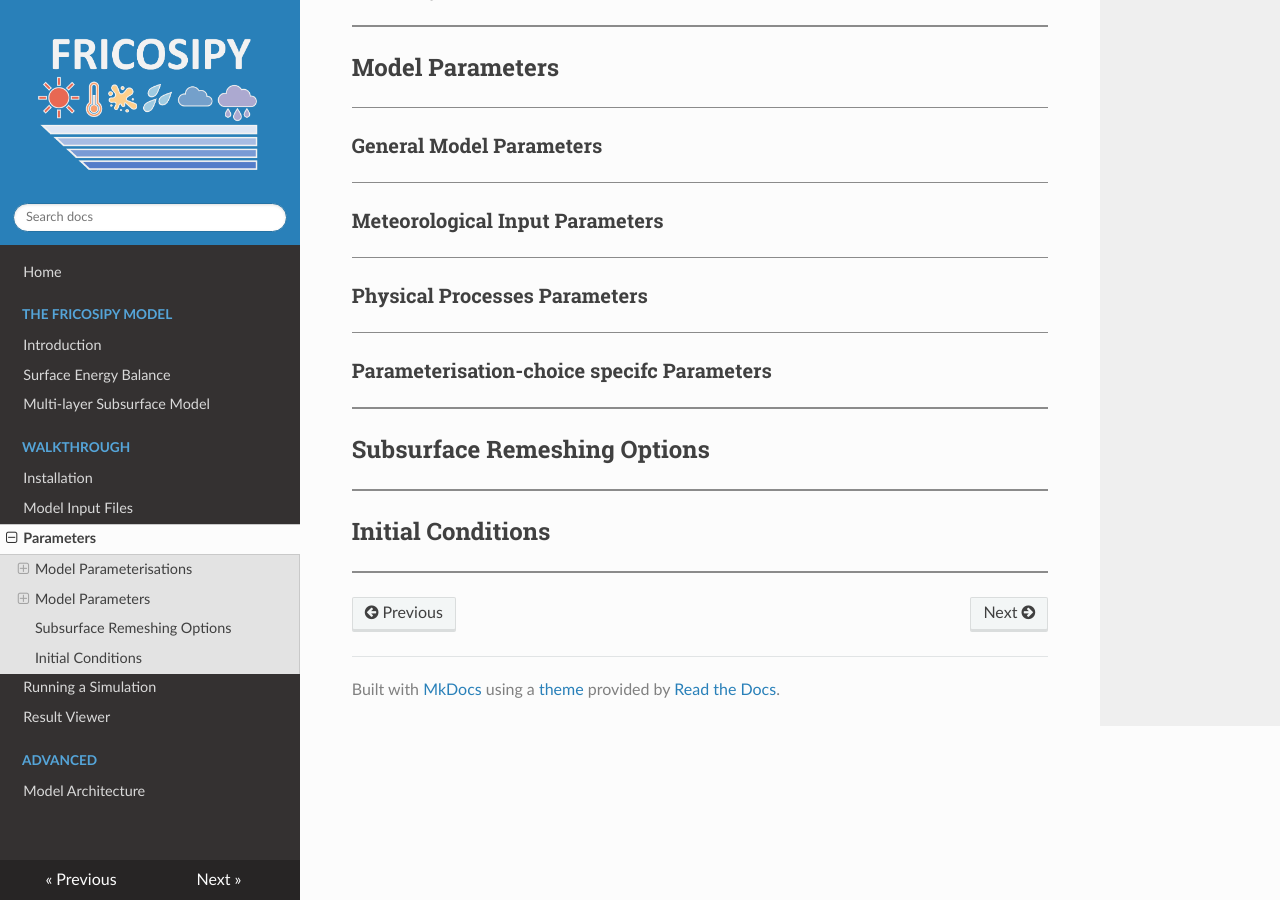
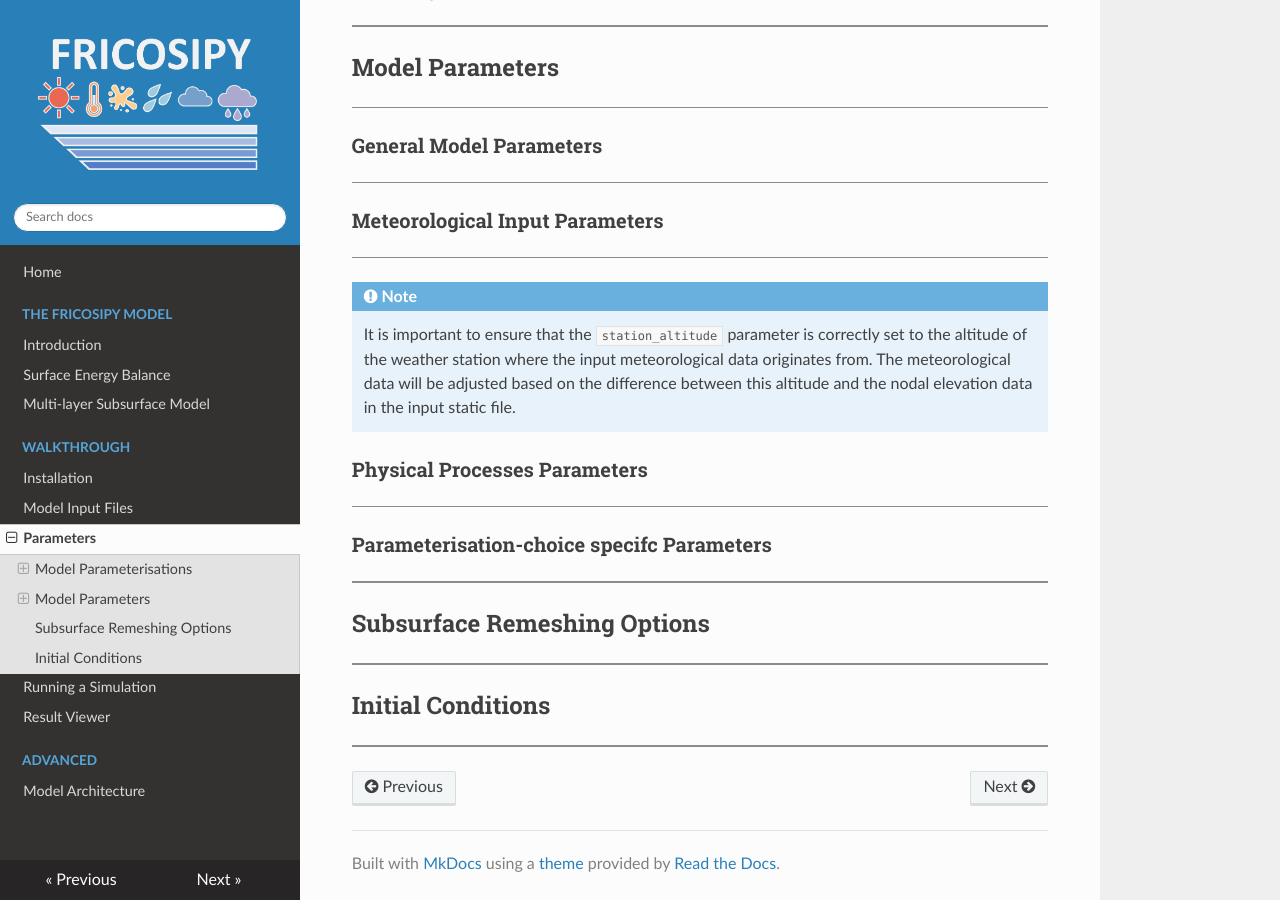
Before and after one commit to MarcusGastaldello/FRICOSIPY, an MkDocs documentation site: the page built from docs/parameters.md, in a window 1280 px wide and 900 px high, scrolled down 709 px. Built offline with MkDocs 1.6.1, drawn with Linux system fonts in a browser that asks for light colours.

Commit message:
Update parameters.md

```diff
--- a/docs/parameters.md
+++ b/docs/parameters.md
@@ -41,6 +41,10 @@ The *FRICOSIPY* model enables the user to customise the parameterisations used t
 
 <hr style="height:1px; background-color:#8b8b8b; border:none;" />
 
+!!! note
+
+    It is important to ensure that the `station_altitude` parameter is correctly set to the altitude of the weather station where the input meteorological data originates from. The meteorological data will be adjusted based on the difference between this altitude and the nodal elevation data in the input static file.
+
 ### Physical Processes Parameters
 
 <hr style="height:1px; background-color:#8b8b8b; border:none;" />
```
